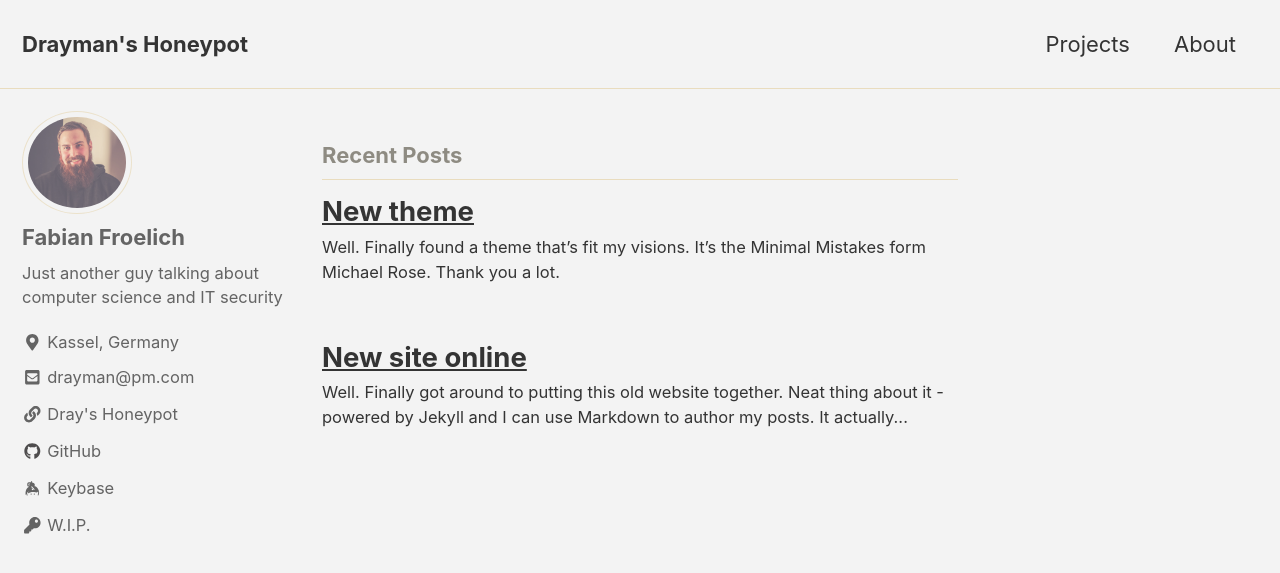
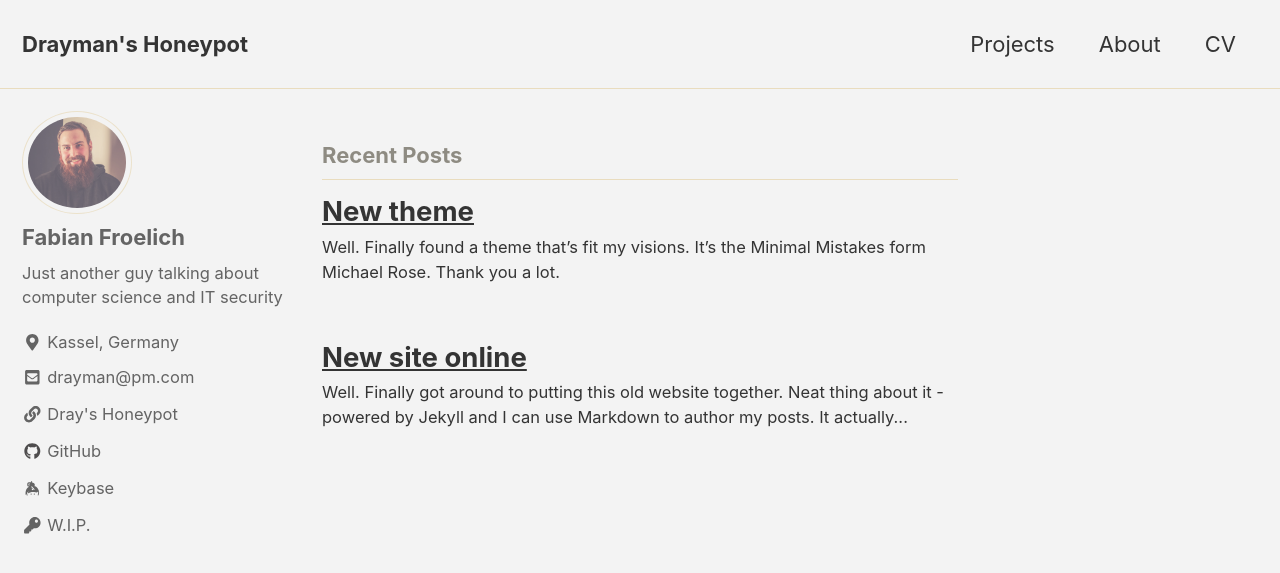
Before and after one commit to thedrayman/thedrayman.github.io, a Jekyll site: the page built from index.html, in a window 1280 px wide and 900 px high. Shown: the top 573 px of the window. Built offline with Jekyll 4.4.1, drawn with Linux system fonts in a browser that asks for light colours; cached includes are drawn as plain includes; nearby versions of some CDN libraries; the list of posts is cut into pages by our own code.

Commit message:
adding CV

```diff
--- a/_data/navigation.yml
+++ b/_data/navigation.yml
@@ -4,3 +4,5 @@ main:
       url: /projects/
     - title: "About"
       url: /about/
+    - title: "CV"
+      url: /cv/index.html
```
